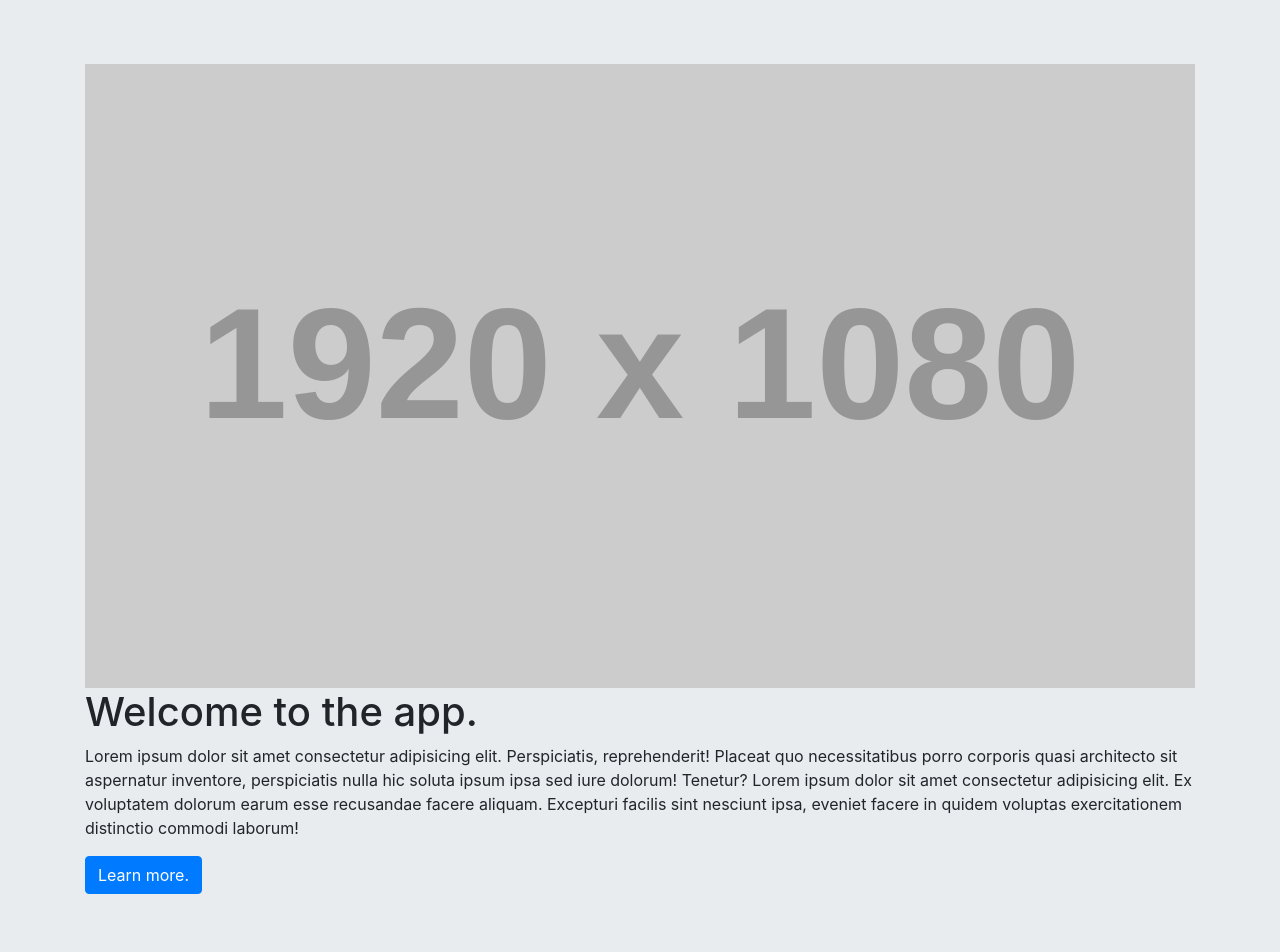
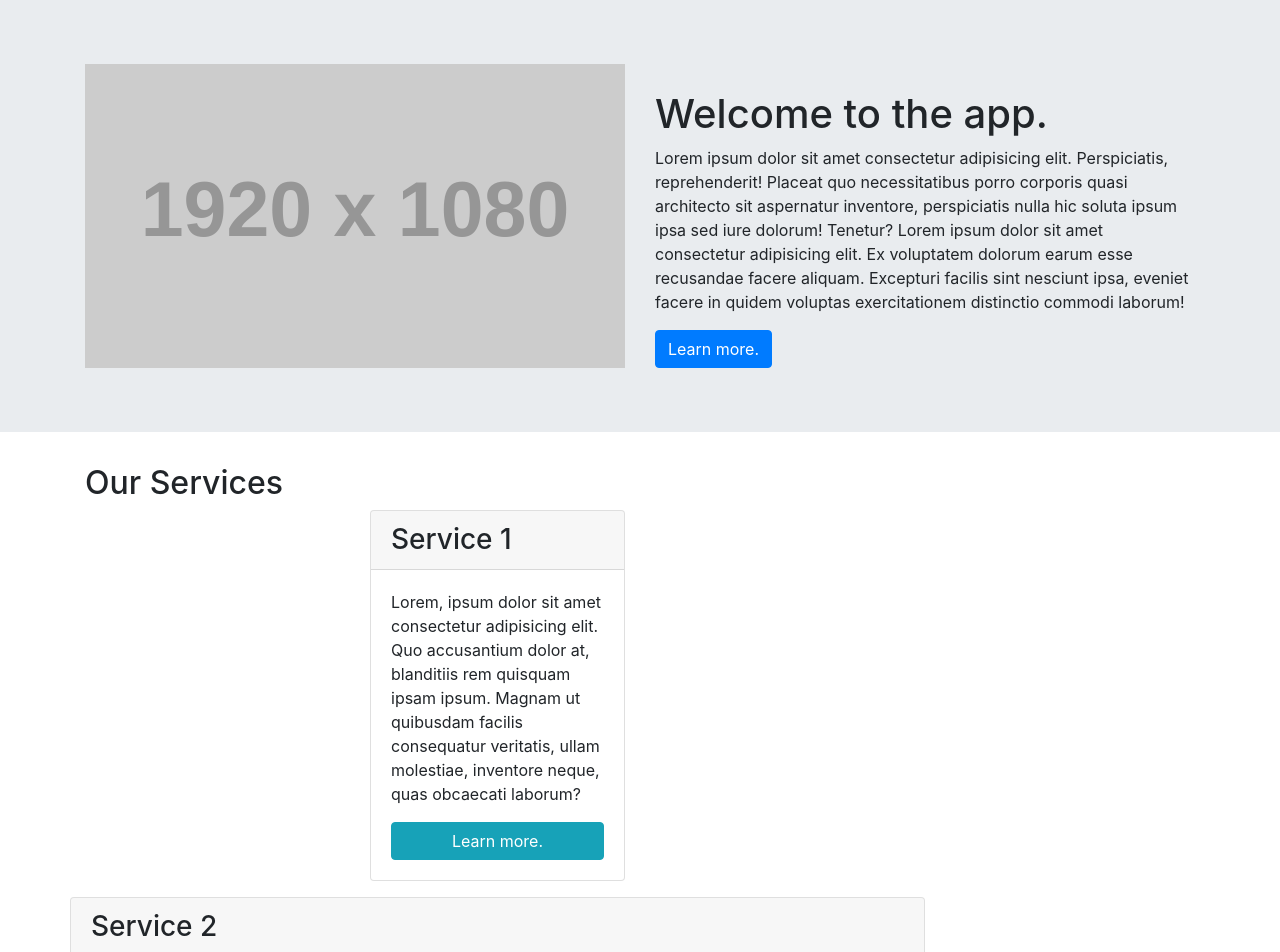
Before and after one commit to Laura-Bullek/UNH-Week-Five, a plain HTML site: page 14-Stu_Bootstrap-Layout/Unsolved/index.html in a window 1280 px wide. Shown: the top 952 px of the page. Drawn offline with nearby package versions, Linux system fonts and the light colour scheme; placeholder pictures from the web are drawn by us.

Commit message:
Completed 14-Stu_Bootstrap-Layout project

```diff
--- a/14-Stu_Bootstrap-Layout/Unsolved/index.html
+++ b/14-Stu_Bootstrap-Layout/Unsolved/index.html
@@ -15,13 +15,13 @@
   <header class="jumbotron jumbotron-fluid">
     <div class="container">
       <!-- Add classes for a row and align items to the bottom -->
-      <div class="">
+      <div class="row align-items-end">
         <!-- Add classes to create a column that spans full width on mobile and half width on larger screens -->
-        <div class="">
+        <div class="col-12 col-md-6">
           <img class="img-fluid" src="https://placehold.it/1920x1080" alt="video placeholder" />
         </div>
         <!-- Add classes to create a column that spans full width on mobile and half width on larger screens -->
-        <div class="">
+        <div class="col-12 col-md-6">
           <h1>Welcome to the app.</h1>
           <p>Lorem ipsum dolor sit amet consectetur adipisicing elit. Perspiciatis, reprehenderit! Placeat quo
             necessitatibus porro corporis quasi architecto sit aspernatur inventore, perspiciatis nulla hic soluta ipsum
@@ -36,15 +36,15 @@
 
   <main class="container my-3">
     <!-- Add a class to create a row -->
-    <section class="">
+    <section class="row">
       <!-- Add classes to create a column that spans full width on smaller screens and 3/4 on larger screens -->
-      <div class="">
+      <div class="col-12 col-md-9">
         <h2>Our Services</h2>
 
         <!-- Add classes to create a row with content having space around it -->
-        <section class="">
+        <section class="row justify-content-around">
           <!-- Add classes to create a column that spans full width on mobile, half width on medium screens, and 1/3 on larger screens -->
-          <div class="mb-3">
+          <div class="col-12 col-sm-6 col-lg-4 mb-3"> <!-- mb3 means margin bottom three, which creates space between-->
             <div class="card">
               <h3 class="card-header">
                 Service 1
```
